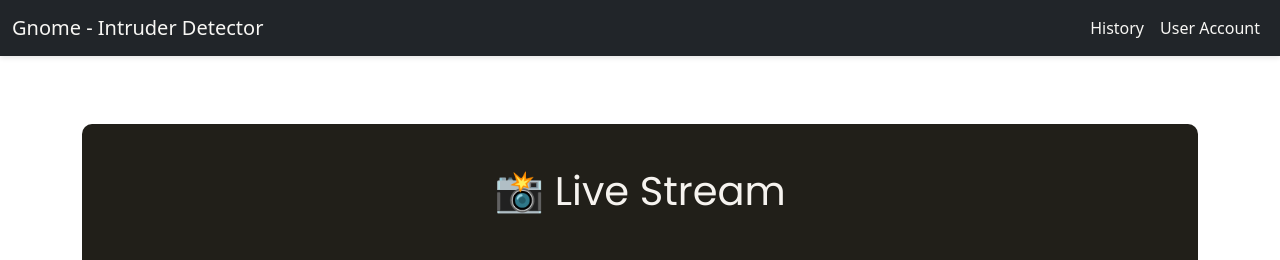
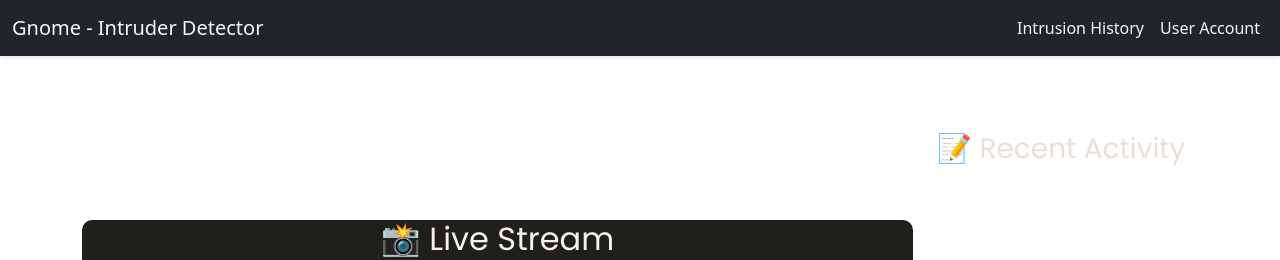
Before and after one commit to wthislifehuh/Gnome-Portable-Intruder-Detector, a Flask app: page /home in a window 1280 px wide. Shown: the top 260 px of the page. Run offline with Flask 3, Linux system fonts and the light colour scheme; data that the repository does not hold is empty; parts of the project's set-up code (start-up, migrations or seed data) failed here and were passed over; some libraries are stand-ins or nearby versions.

Commit message:
Recent Activities

```diff
--- a/modules/webapp_server.py
+++ b/modules/webapp_server.py
@@ -90,6 +90,10 @@ app.add_url_rule(
 app.add_url_rule("/add_chatID", "add_chatID", add_chatID, methods=["POST"])
 app.add_url_rule("/delete_chatID", "delete_chatID", delete_chatID, methods=["POST"])
 
+
+@app.route('/recent-activity-stream')
+def recent_activity_stream():
+    return camera.stream_recent_activity()
 
 # Home page (home.html - livestream page)
 @app.route("/home")
--- a/static/css/index.css
+++ b/static/css/index.css
@@ -36,13 +36,12 @@ header .nav-link {
 .live-stream {
     background-color: #211F19;
     border-radius: 10px;
-    padding: 35px;
     text-align: center;
     margin-bottom: 40px;
 }
 
 .videoSize {
-    width: 60%;
+    width: 80%;
     height: auto;
     max-width: 80%;
   }
--- a/templates/history.html
+++ b/templates/history.html
@@ -82,7 +82,7 @@
       <ul class="list-group">
         {% for video in video_list %}
         <li class="list-group-item d-flex justify-content-between align-items-center">
-          <span>Intrusion at {{ video.timestamp }}</span>
+          <span> {{ video.timestamp }} - Recording of Intrusion </span>
           <button class="btn btn-dark btn-sm" data-bs-toggle="modal" data-bs-target="#videoModal" data-video-url="{{ video.url }}">
             View Video
           </button>
--- a/templates/home.html
+++ b/templates/home.html
@@ -45,7 +45,7 @@
           <div class="collapse navbar-collapse" id="navbarNav">
             <ul class="navbar-nav ms-auto">
               <li class="nav-item"></li>
-                <a class="nav-link" href="{{ url_for('history') }}">History</a>
+                <a class="nav-link" href="{{ url_for('history') }}">Intrusion History</a>
               </li>
               <li class="nav-item"></li>
                 <a class="nav-link" href="{{ url_for('user_account') }}">User Account</a>
@@ -55,16 +55,18 @@
         </div>
       </nav>
     </header>
-
-    <!-- ====================== Live Stream ====================== -->
+    <!-- ====================== Live Stream and Recent Activity ====================== -->
     <div class="container mt-5">
+      <div class="row">
+        <!-- Live Stream Column -->
+        <div class="col-md-9 pt-5 pb-5">
           <div id="live-stream" class="live-stream">
-        <h1
+            <h2
               style="font-family: 'Poppins', sans-serif; color: #f6f3ef"
-          class="mb-5 mt-2"
+              class="mb-5 mt-5"
             >
               📸 Live Stream
-        </h1>
+            </h2>
             <img
               src="{{ url_for('stream_video') }}"
               class="videoSize"
@@ -72,7 +74,7 @@
             />
             <div id="no-stream" style="display: none; color: #e8e0d8">
               <div
-            class="d-flex align-items-center justify-content-center mb-3 mt-3"
+                class="d-flex align-items-center justify-content-center"
                 style="background-color: #e8e0d8; border-radius: 20px"
               >
                 <img
@@ -87,6 +89,23 @@
                 >
                   No Live Stream Available
                 </p>
+              </div>
+            </div>
+          </div>
+        </div>
+
+        <!-- Recent Activity Column -->
+        <div class="col-md-3">
+          <div id="recent-activity" class="recent-activity">
+            <h3
+              style="font-family: 'Poppins', sans-serif; color: #e8e0d8"
+              class="mb-5 mt-2"
+            >
+              📝 Recent Activity
+            </h3>
+            <ul id="activity-list" class="list-group">
+              <!-- Recent activities will be injected here -->
+            </ul>
           </div>
         </div>
       </div>
@@ -140,6 +159,34 @@
       </div>
     </footer>
 
+    <!-- Script to fetch and display recent activities -->
+    <script>
+      function startRecentActivityStream() {
+        const eventSource = new EventSource('/recent-activity-stream');
+
+        eventSource.onmessage = function(event) {
+          const activityList = document.getElementById('activity-list');
+          const activities = event.data.split('\n');  // Split the received data into individual activities
+          activityList.innerHTML = '';  // Clear the current list
+
+          // Loop through the activities and display each one
+          activities.forEach(activity => {
+            const listItem = document.createElement('li');
+            listItem.className = 'list-group-item';
+            listItem.textContent = activity;  // Add the recent activity
+            activityList.appendChild(listItem);
+          });
+        };
+
+        eventSource.onerror = function(error) {
+          console.error('Error receiving recent activity stream:', error);
+        };
+      }
+
+      // Start the event stream when the page loads
+      document.addEventListener('DOMContentLoaded', startRecentActivityStream);
+    </script>
+
     <!-- Bootstrap core JS-->
     <script
       src="https://cdn.jsdelivr.net/npm/bootstrap@5.3.1/dist/js/bootstrap.bundle.min.js"
```
Also changed, not shown: modules/camera.py (+51 -4 lines). Lines whose indentation alone changed are shown as unchanged.
